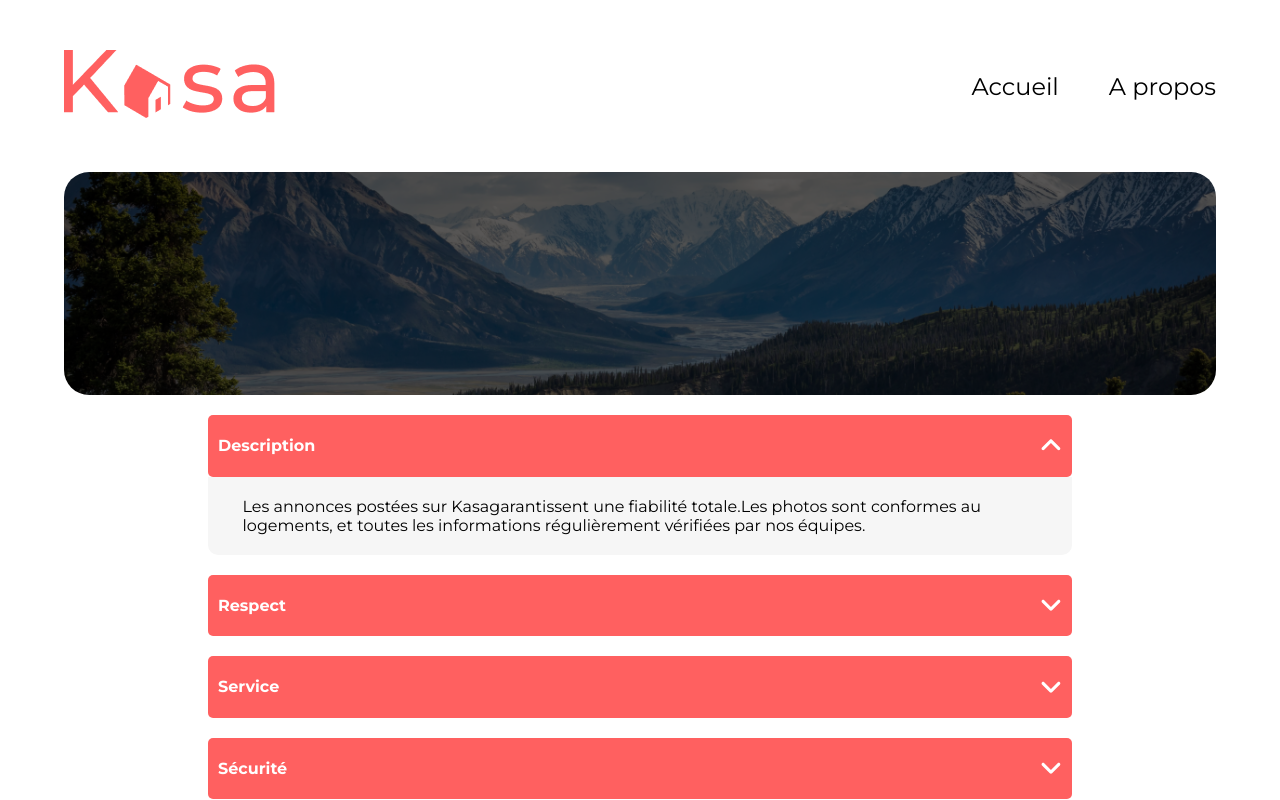
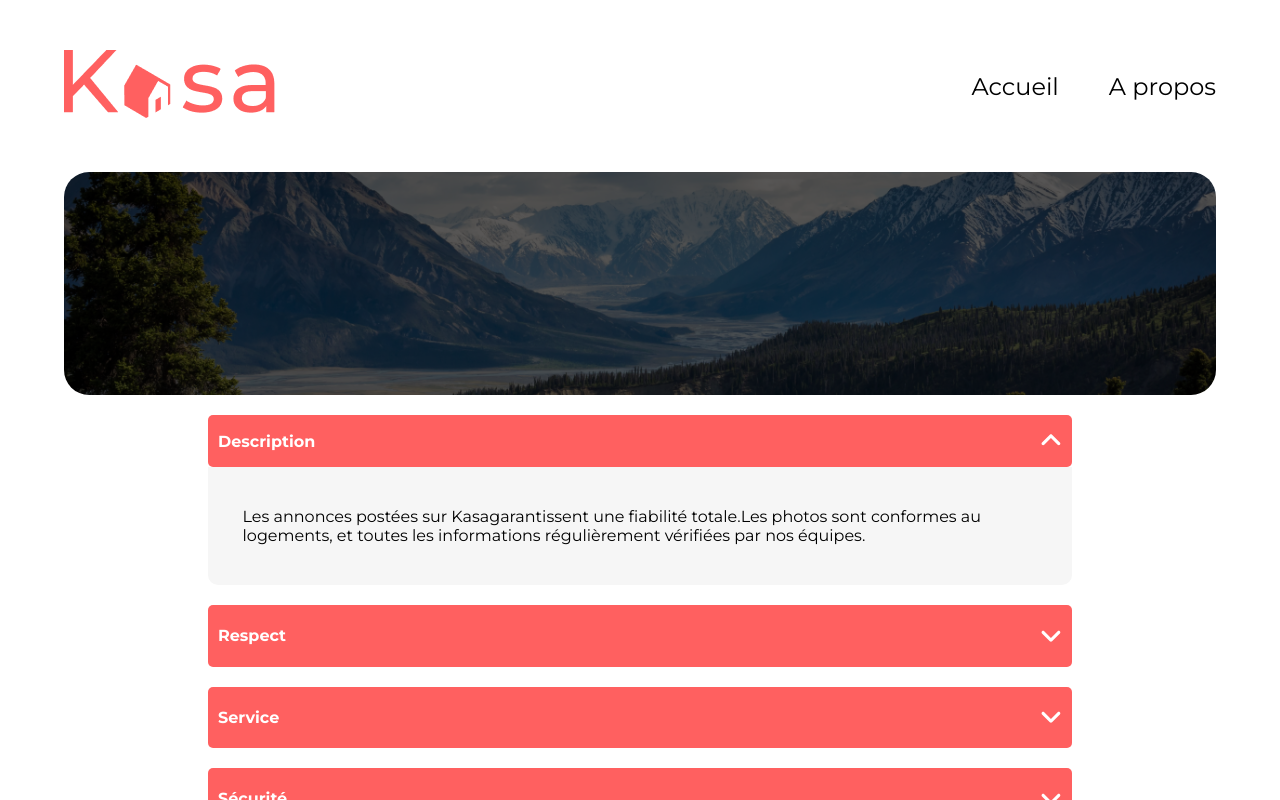
Before and after one commit to jorisbertier/Kasa, a React (Create React App) app: page /about in a window 1280 px wide. Both pictures are taken after a click on the icon 1051 px from the left and 445 px from the top of the page. Shown: the top 800 px of the page. Built offline with nearby package versions, Linux system fonts and the light colour scheme.

Commit message:
animation casi done

```diff
--- a/src/components/DropDown/DropDown.scss
+++ b/src/components/DropDown/DropDown.scss
@@ -3,9 +3,9 @@
     justify-content: space-between;
     align-items: center;
     background-color: $main-color;
-    // height: 52px;
-    // margin: 0 auto;
     border-radius: 5px;
+    position: relative;
+    z-index: 2;
     &--title {
         color: $white;
         margin-left: 10px;
--- a/src/pages/About/About.scss
+++ b/src/pages/About/About.scss
@@ -14,3 +14,21 @@
         border-radius: 0 0 10px 10px;
     }
 }
+
+/*Animations */
+.about__wrapper--text {
+    max-height: 0;
+    overflow: hidden;
+    opacity: 0;
+    transform: translateY(-50%);
+    transition: max-height 0.4s ease-in, transform 0.4s ease-in, opacity 0.4s ease-in, padding-top 0.4s ease-in, padding-bottom 0.4s ease-in;
+    padding: 0 3%;
+
+    &.open {
+        opacity: 1;
+        transform: translateY(0);
+        max-height: 500px;
+        padding-top: 40px;
+        padding-bottom: 40px;
+    }
+}
--- a/src/pages/About/index.jsx
+++ b/src/pages/About/index.jsx
@@ -14,16 +14,21 @@ function About() {
             <Banner image={image} />
             <div className='about__wrapper'>
                 <div>
-                    <DropDown title="Description" width="75%" margin="0 auto" heigth="52px" isOpen={isOpenDescription} setIsOpen={setIsOpenDescription}/>
+                    {/* <DropDown title="Description" width="75%" margin="0 auto" heigth="52px" isOpen={isOpenDescription} setIsOpen={setIsOpenDescription}/>
                     {isOpenDescription && (<p className='about__wrapper--text'>Les annonces postées sur Kasagarantissent une fiabilité totale.Les photos sont conformes au logements, et toutes
                         les informations régulièrement vérifiées par nos équipes.
-                    </p>)}
+                    </p>)} */}
+                    <DropDown title="Description" width="75%" margin="0 auto" height="52px" isOpen={isOpenDescription} setIsOpen={setIsOpenDescription}/>
+    <p className={`about__wrapper--text ${isOpenDescription ? 'open' : ''}`}>
+    Les annonces postées sur Kasagarantissent une fiabilité totale.Les photos sont conformes au logements, et toutes
+    les informations régulièrement vérifiées par nos équipes.
+    </p>
                 </div>
                 <div>
                     <DropDown title="Respect" width="75%" margin="0 auto" heigth="52px" isOpen={isOpenRespect} setIsOpen={setIsOpenRespect}/>
-                    {isOpenRespect && ( <p className='about__wrapper--text'>La bienveillance fait partie des valeurs fondatrices de Kasa. Tout comportement discriminatoire ou de perturbation
+                    <p className={`about__wrapper--text ${isOpenRespect ? 'open' : ''}`}>La bienveillance fait partie des valeurs fondatrices de Kasa. Tout comportement discriminatoire ou de perturbation
                         du voisinage entraînera une exclusion de notre plateforme.
-                    </p>)}
+                    </p>
                 </div>
                 <div>
                     <DropDown title="Service" width="75%" margin="0 auto" heigth="52px" isOpen={isOpenService} setIsOpen={setIsOpenService}/>
```
